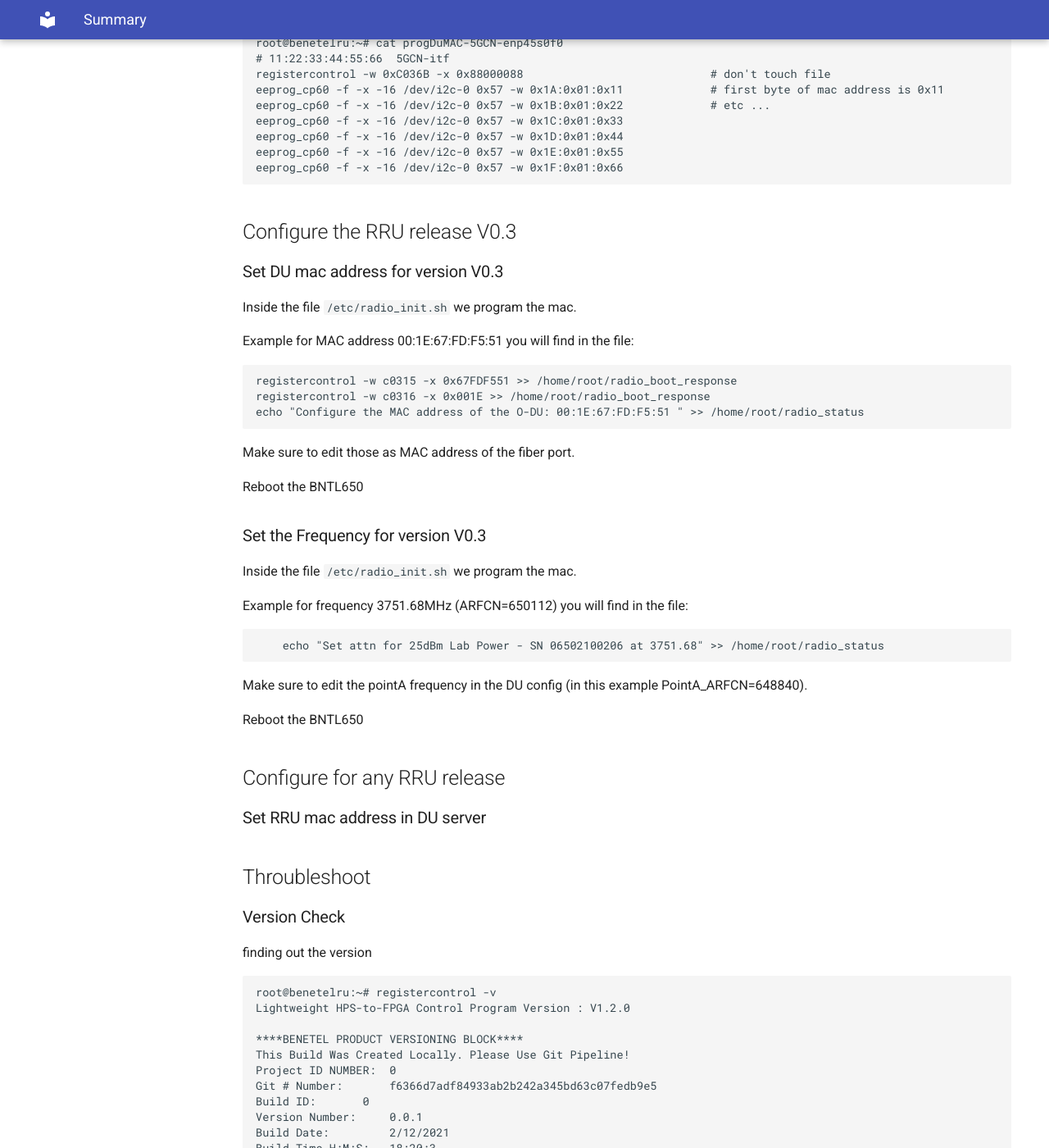
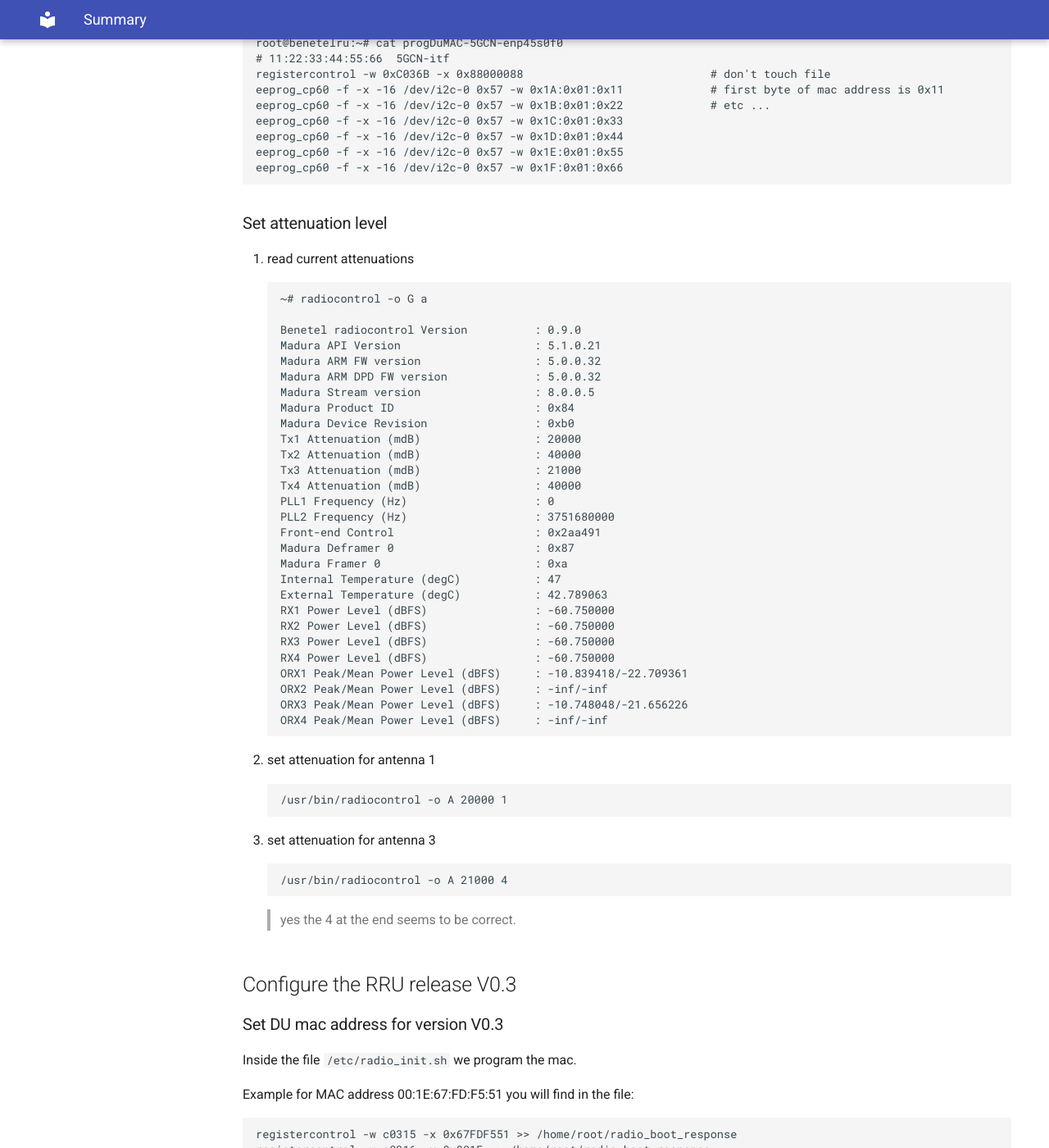
Before and after one commit to accelleran/drax-docs, an MkDocs documentation site: the page built from docs/benetel650-install/index.md, in a window 1280 px wide and 1400 px high, scrolled down 5014 px. Shown: the whole window at 82% size. Built offline with MkDocs 1.6.1 and Material for MkDocs 9.7.7, drawn with Linux system fonts in a browser that asks for light colours; the version menu is left out.

Commit message:
Update index.md

````diff
--- a/docs/benetel650-install/index.md
+++ b/docs/benetel650-install/index.md
@@ -272,6 +272,47 @@ eeprog_cp60 -f -x -16 /dev/i2c-0 0x57 -w 0x1E:0x01:0x55
 eeprog_cp60 -f -x -16 /dev/i2c-0 0x57 -w 0x1F:0x01:0x66
 ```
 
+### Set attenuation level
+1. read current attenuations
+```
+~# radiocontrol -o G a
+
+Benetel radiocontrol Version          : 0.9.0
+Madura API Version                    : 5.1.0.21
+Madura ARM FW version                 : 5.0.0.32
+Madura ARM DPD FW version             : 5.0.0.32
+Madura Stream version                 : 8.0.0.5
+Madura Product ID                     : 0x84
+Madura Device Revision                : 0xb0
+Tx1 Attenuation (mdB)                 : 20000
+Tx2 Attenuation (mdB)                 : 40000
+Tx3 Attenuation (mdB)                 : 21000
+Tx4 Attenuation (mdB)                 : 40000
+PLL1 Frequency (Hz)                   : 0
+PLL2 Frequency (Hz)                   : 3751680000
+Front-end Control                     : 0x2aa491
+Madura Deframer 0                     : 0x87
+Madura Framer 0                       : 0xa
+Internal Temperature (degC)           : 47
+External Temperature (degC)           : 42.789063
+RX1 Power Level (dBFS)                : -60.750000
+RX2 Power Level (dBFS)                : -60.750000
+RX3 Power Level (dBFS)                : -60.750000
+RX4 Power Level (dBFS)                : -60.750000
+ORX1 Peak/Mean Power Level (dBFS)     : -10.839418/-22.709361
+ORX2 Peak/Mean Power Level (dBFS)     : -inf/-inf
+ORX3 Peak/Mean Power Level (dBFS)     : -10.748048/-21.656226
+ORX4 Peak/Mean Power Level (dBFS)     : -inf/-inf
+```
+2. set attenuation for antenna 1
+```
+/usr/bin/radiocontrol -o A 20000 1
+```
+3. set attenuation for antenna 3
+```
+/usr/bin/radiocontrol -o A 21000 4
+```
+>yes the 4 at the end seems to be correct.
 
 ## Configure the RRU release V0.3
 ### Set DU mac address for version V0.3
````
